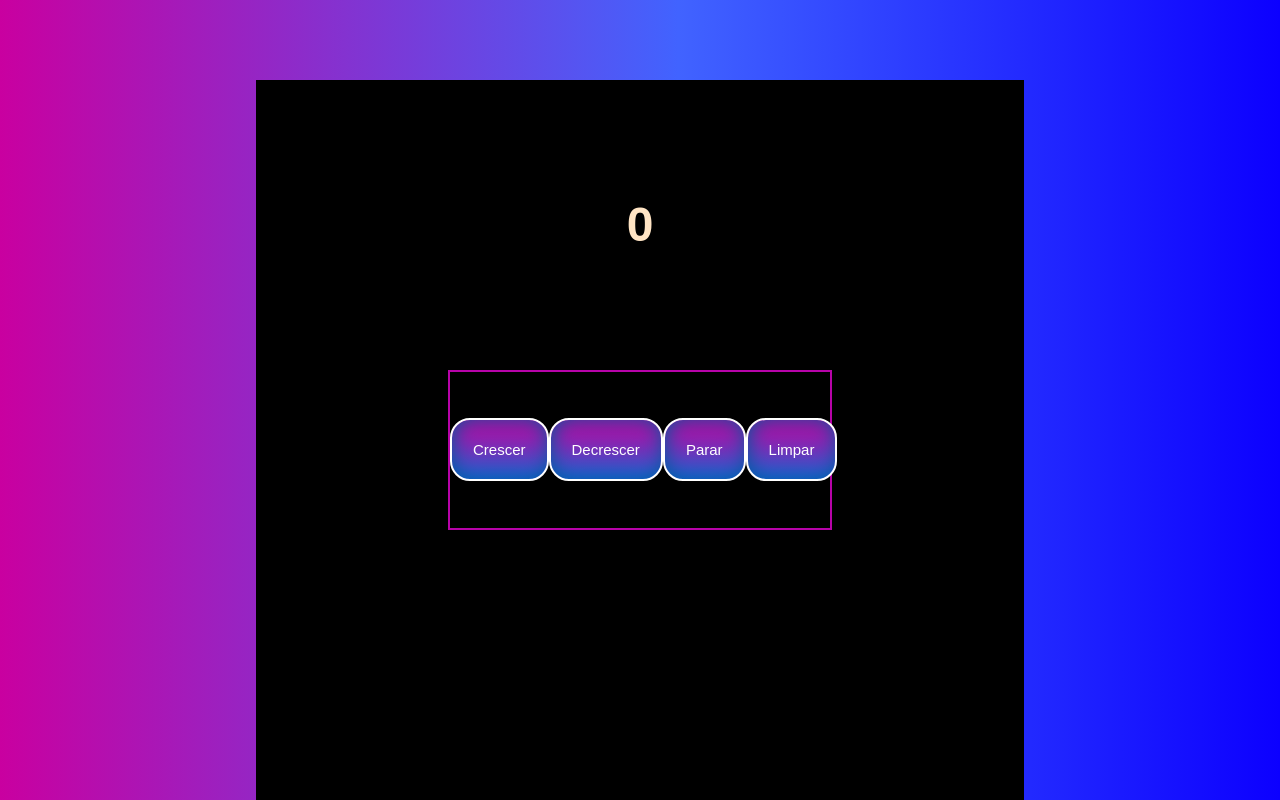
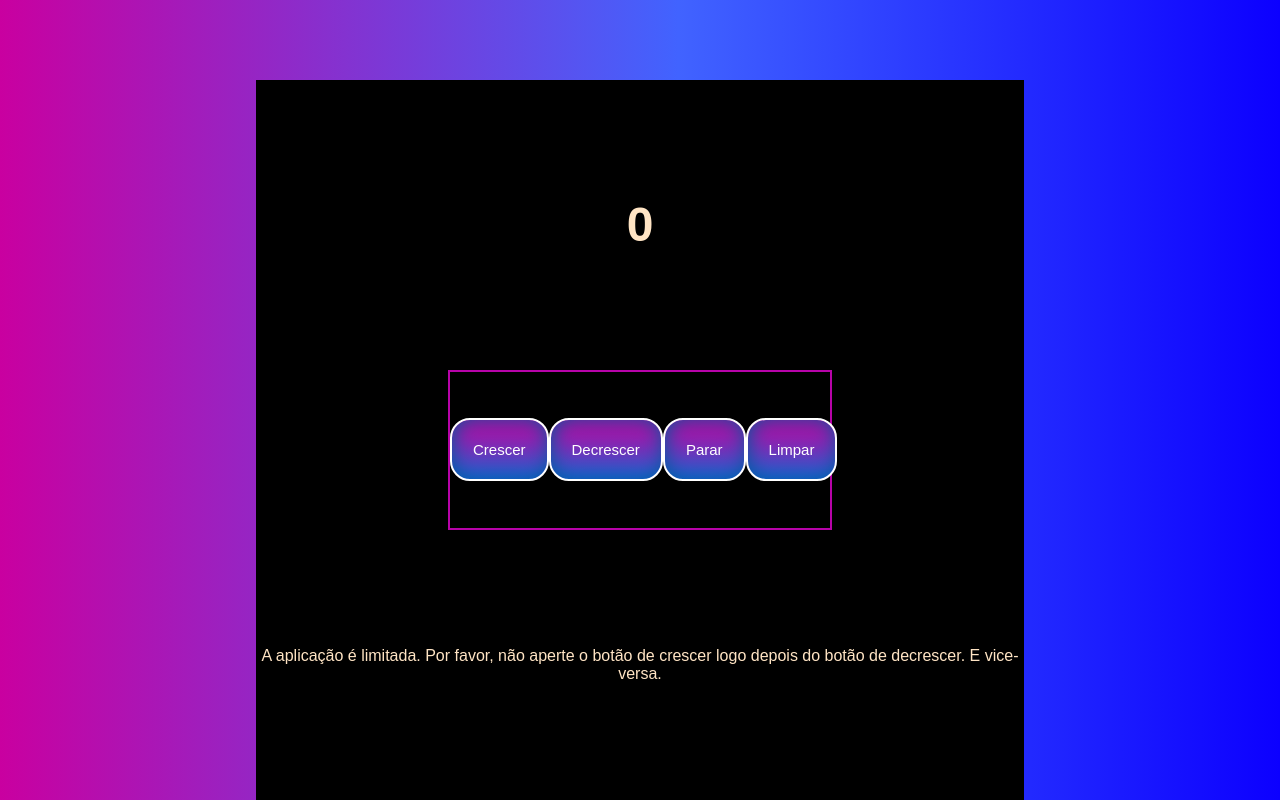
Before and after one commit to NogueiraLorena/pagecounter, a React (Create React App) app: page / in a window 1280 px wide. Built offline with nearby package versions, Linux system fonts and the light colour scheme.

Commit message:
Update styles.css

```diff
--- a/src/styles.css
+++ b/src/styles.css
@@ -12,3 +12,8 @@ background: linear-gradient(90deg, rgba(201,0,160,1) 0%, rgba(65,99,255,1) 53%,
   display: flex;
   justify-content: center;
 }
+
+p{
+color: bisque;
+  font-size: 1rem;
+}
```
